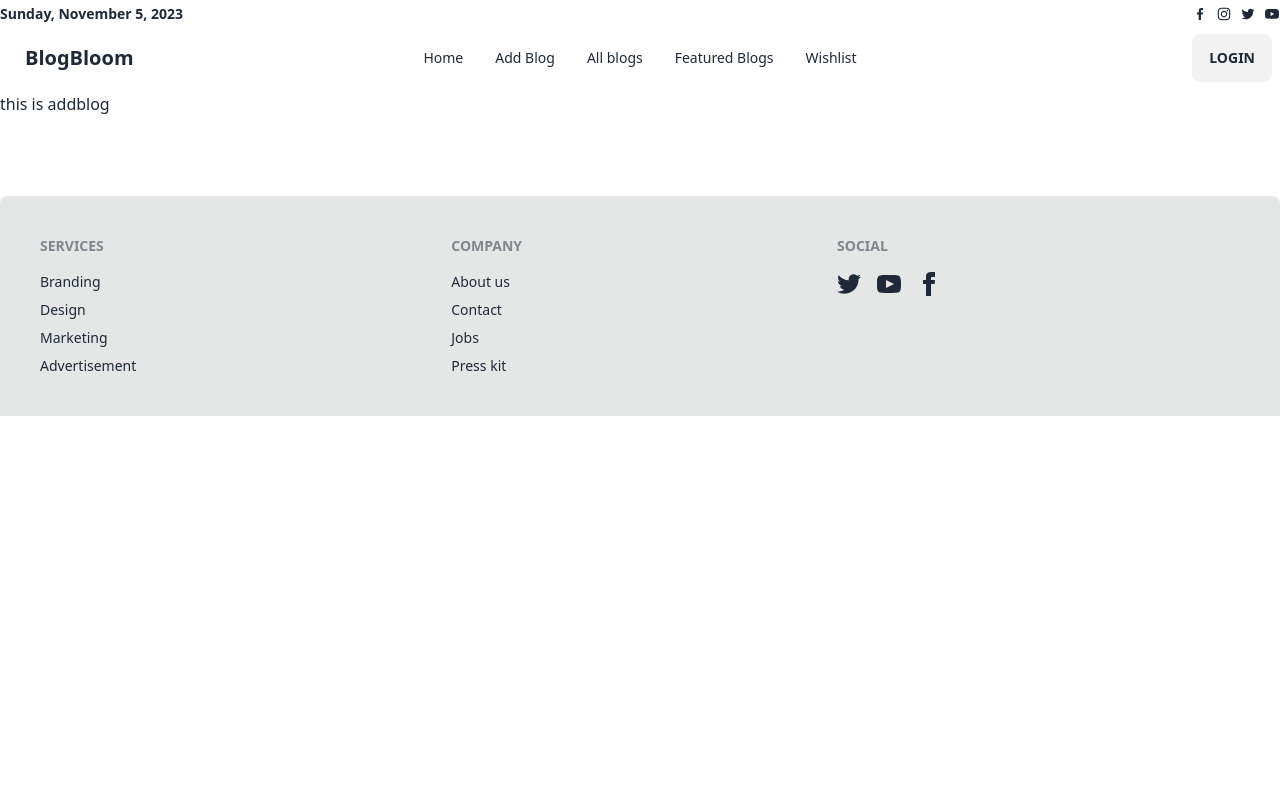
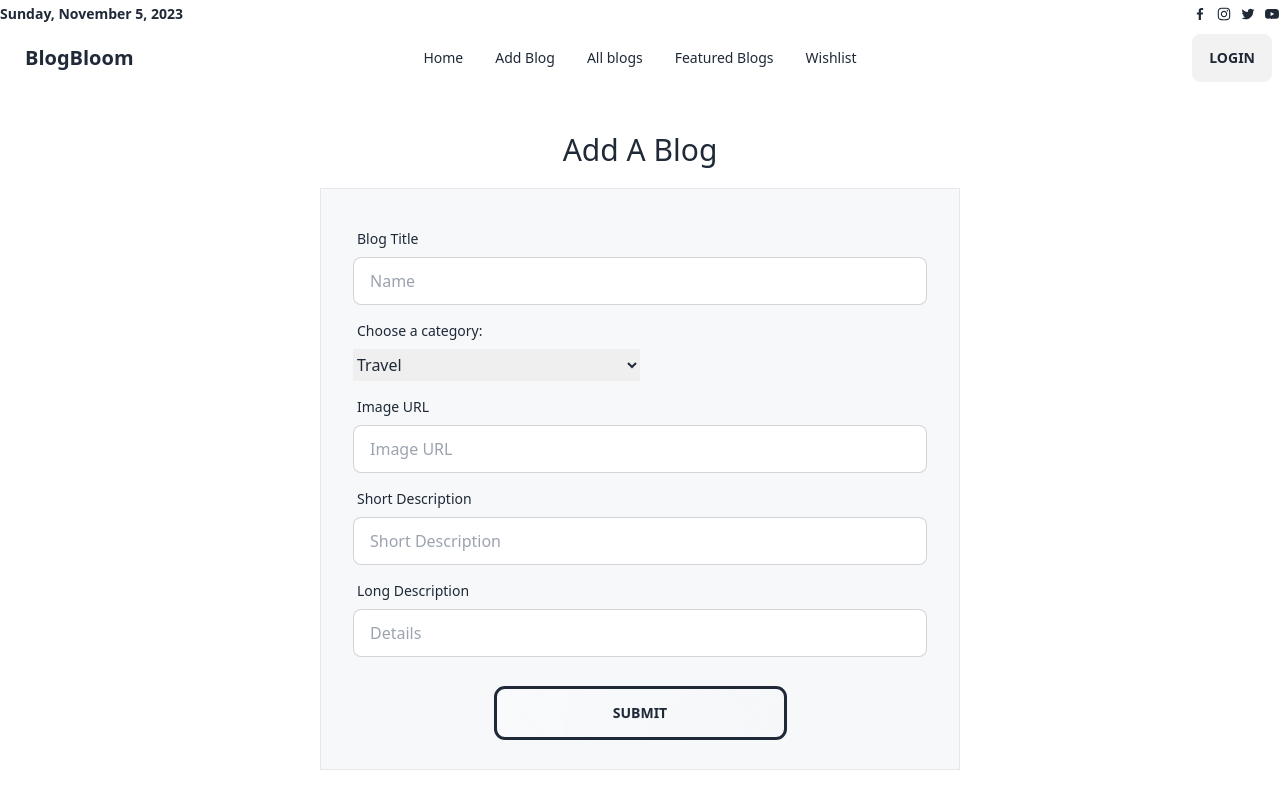
Before and after one commit to abir-exe/BlogBloom, a React (Vite) app: page /addblog in a window 1280 px wide. Shown: the top 800 px of the page. Built offline with nearby package versions, Linux system fonts and the light colour scheme; no server answers.

Commit message:
added add blog form

```diff
--- a/src/pages/AddBlog/AddBlog.jsx
+++ b/src/pages/AddBlog/AddBlog.jsx
@@ -1,11 +1,119 @@
+const AddBlog = () => {
+
+    const handleAddBlog = async (e) => {
+        e.preventDefault();
+
+        const form = e.target;
+        const title = form.title.value;
+        const category = form.category.value;
+        const image = form.image.value;
+        const short_description = form.description.value;
+        const details = form.details.value;
 
 
-const AddBlog = () => {
-    return (
-        <div>
-            this is addblog
+        const blogData = {
+          title,
+          category,
+          image,
+          short_description,
+          details
+        };
+        console.log(blogData);
+
+        // for server
+        // fetch(`http://localhost:5000/allblogs`, {
+        //   method: "POST",
+        //   headers: {
+        //     "Content-Type": "application/json",
+        //   },
+        //   body: JSON.stringify(myData),
+        // })
+        //   .then((res) => res.json())
+        //   .then((data) => {
+        //     console.log(data);
+        //     alert('added succesfully')
+        //   });
+      };
+
+
+  return (
+    <div>
+      <div>
+        <div className="w-3/6 mx-auto h-full">
+          <h2 className="text-3xl text-center mt-10 mb-5">Add A Blog</h2>
+          <form onSubmit={handleAddBlog} className="card-body mb-10 border bg-[#f6f8fa]">
+            <div className="form-control">
+              <label className="label">
+                <span className="label-text">Blog Title</span>
+              </label>
+              <input
+                type="text"
+                name="title"
+                placeholder="Name"
+                className="input input-bordered"
+                required
+              />
+            </div>
+            <div className="form-control w-1/2 ">
+              {/* categories */}
+              <label className="label">
+              <label className="label-text">Choose a category:</label>
+              </label>
+              <select name="category" className="py-1">
+                <option value="travel">Travel</option>
+                <option value="research">Research</option>
+                <option value="technology">Technology</option>
+                <option value="science">Science</option>
+                <option value="book">Books</option>
+              </select>
+            </div>
+            <div className="form-control">
+              <label className="label">
+                <span className="label-text">Image URL</span>
+              </label>
+              <input
+                type="text"
+                name="image"
+                placeholder="Image URL"
+                className="input input-bordered"
+                required
+              />
+            </div>
+
+
+
+            <div className="form-control">
+              <label className="label">
+                <span className="label-text">Short Description</span>
+              </label>
+              <input
+                type="text"
+                name="description"
+                placeholder="Short Description"
+                className="input input-bordered"
+                required
+              />
+            </div>
+            <div className="form-control">
+              <label className="label">
+                <span className="label-text">Long Description</span>
+              </label>
+              <input
+                type="text"
+                name="details"
+                placeholder="Details"
+                className="input input-bordered"
+                required
+              />
+            </div>
+            <div className="form-control mt-6">
+              <button className="btn glass outline w-1/2 mx-auto">Submit</button>
+            </div>
+          </form>
         </div>
-    );
+      </div>
+    </div>
+  );
 };
 
 export default AddBlog;
```
